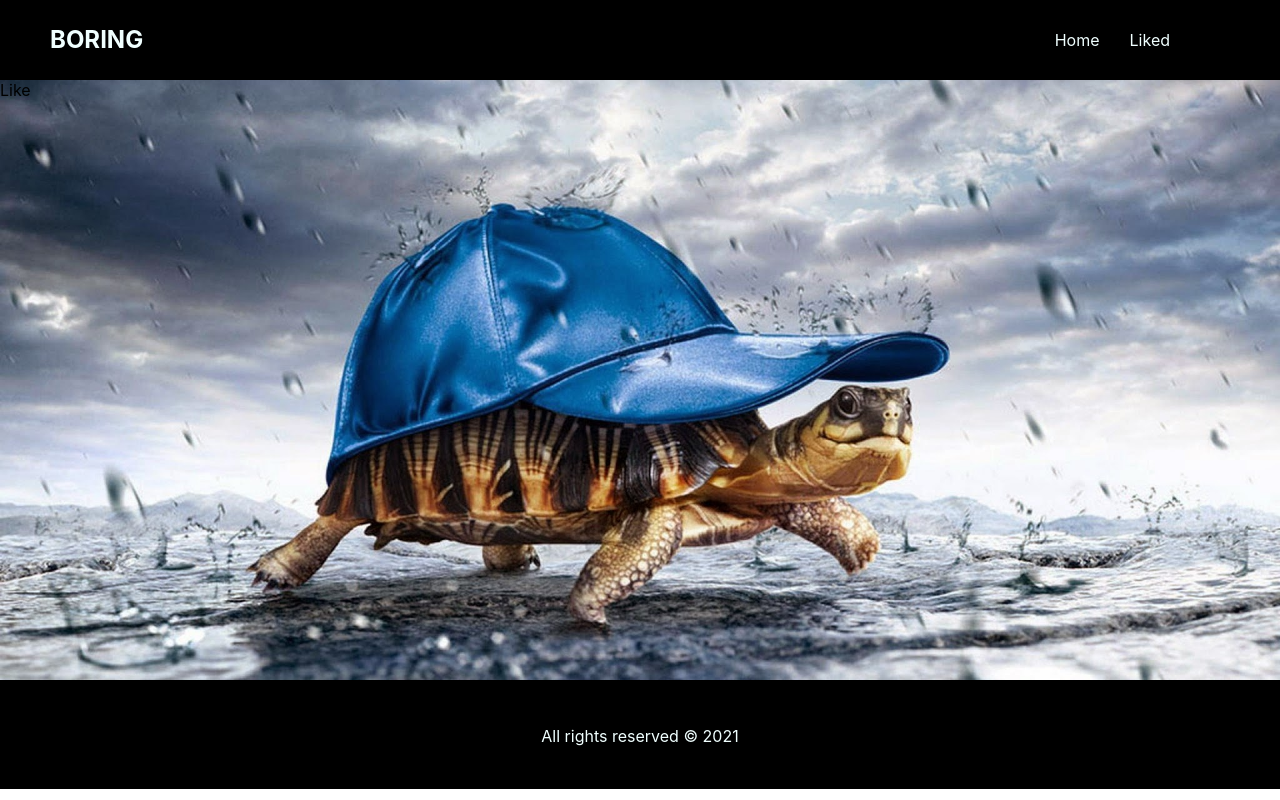
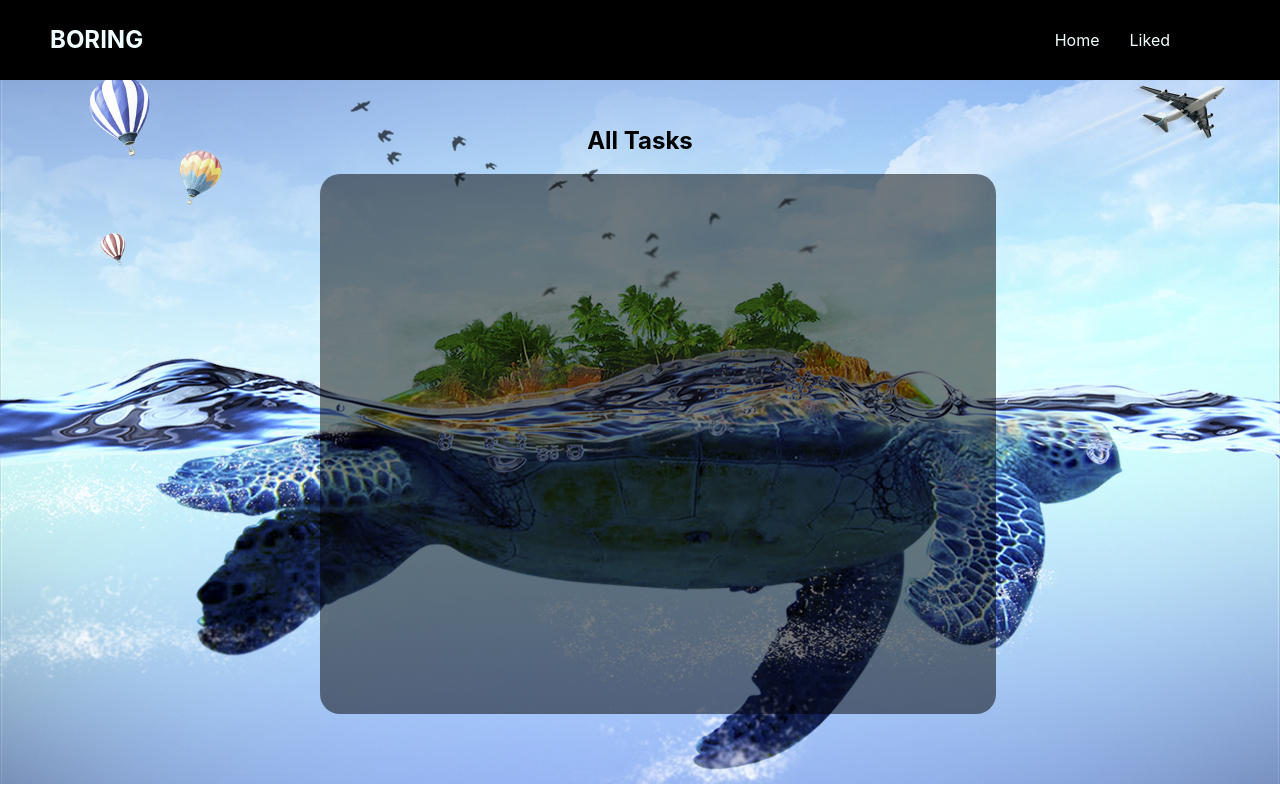
Before and after one commit to nomi511/reactBoringApp, a React (Create React App) app: page /Like in a window 1280 px wide. Built offline with nearby package versions, Linux system fonts and the light colour scheme; some icons are missing.

Commit message:
liked page design and worked on list

```diff
--- a/src/App.js
+++ b/src/App.js
@@ -1,6 +1,5 @@
 
 import Navigation from "./components/Navbar"
-import Footer from "./components/Footer"
 
 import Home from "./components/Home"
 import Like from "./components/Like"
@@ -9,15 +8,20 @@ import Like from "./components/Like"
 import { BrowserRouter as Router, Route, Switch } from "react-router-dom"
 
 
-import { useState } from "react"
+import { useState, useEffect } from "react"
 
 
 function App() {
 
-  const [arr, array] = useState([])
+  const [arr, array] = useState()
 
+  useEffect ( ()=> {
 
+    let ldata = JSON.parse(localStorage.getItem("Tasks"))
 
+    array(ldata)
+
+  }, [] )
 
 
   return (
@@ -36,14 +40,14 @@ function App() {
             </Route>
 
             <Route path="/Like">
-              <Like arr={arr} />
+              <Like arr={arr} array={array} />
             </Route>
 
           </Switch>
 
         </div>
 
-        <Footer />
+
 
       </div>
 
--- a/src/components/Footer.js
+++ /dev/null
@@ -1,11 +0,0 @@
-const Footer = () => {
-    return (
-        <footer>
-
-            <p>All rights reserved &copy; 2021</p>
-
-        </footer>
-     );
-}
-
-export default Footer;
--- a/src/components/Home.js
+++ b/src/components/Home.js
@@ -1,17 +1,30 @@
 
 import useFetch from "./useFetch";
+import { useEffect } from "react";
 
 
 const Home = ( { arr, array } ) => {
 
     const {data, load, err} = useFetch('http://www.boredapi.com/api/activity/');
+    let sarr
+    let count = 1
 
     const update = () => {
-        array([...arr, {
-            id: array.length,
+
+
+        array([arr, {
+            id: count,
             value: data.activity,
             done: false
         }])
+
+        count++
+
+        sarr = JSON.stringify(arr)
+        localStorage.setItem("Tasks",sarr)
+
+
+
     }
 
     return (
@@ -33,7 +46,7 @@ const Home = ( { arr, array } ) => {
                         </div>
 
                         <div className="sbtn">
-                            <button className="likebtn"  onClick={ () => {update() }} > <i className="icon-heart"></i></button>
+                            <button className="likebtn"  onClick={()=>{update()}} > <i className="icon-heart"></i></button>
                         </div>
 
                         </div>
--- a/src/components/Like.js
+++ b/src/components/Like.js
@@ -1,7 +1,57 @@
-const Like = () => {
+
+import { useState, useEffect } from "react"
+
+const Like = ({ arr, array }) => {
+
+
+    let newarray = (el) => {
+
+        console.log(arr[el.id])
+        console.log(el.id)
+
+        //localStorage.removeItem("Tasks")
+
+        array( arr.filter( elem => elem.id !== el.id  ) )
+
+        localStorage.setItem("Tasks", JSON.stringify(arr))
+
+
+    }
+
+
+
+
+
+
     return (
-        <div>
-            Like
+        <div className="likedpage">
+
+            <h2>All Tasks</h2>
+
+            <div className="valuescenter">
+
+                {/* {arr && console.log(arr)} */}
+                { arr && arr.map ( val => (<div className="values" key={val.id}>
+
+                    {/* <p>{val.id}</p> */}
+                    <div className="taskcontent">
+                        <p> {val.value} </p>
+                    </div>
+
+                    <div>
+                        <button onClick={ () => {newarray(val) } } >X</button>
+                    </div>
+
+
+
+
+                </div> )
+                )}
+
+            </div>
+
+
+
         </div>
      );
 }
--- a/src/index.css
+++ b/src/index.css
@@ -63,7 +63,7 @@ footer
 }
 
 .pbody {
-  height: 75vh;
+  height: 88vh;
   background-image: url(./lazy.jpeg);
   background-repeat: no-repeat;
   background-size: 100%;
@@ -134,3 +134,67 @@ footer
 .activityflex .sbtn {
   padding-top: 5%;
 }
+
+
+
+.likedpage {
+  color: azure;
+  padding-top: 2%;
+
+
+}
+
+.likedpage h2 {
+  text-align: center;
+  color: black;
+
+}
+
+
+.likedpage .valuescenter {
+
+  width: 45%;
+  height: 55vh;
+  margin-left: 25%;
+  overflow-y: scroll;
+  padding: 50px;
+  border-radius: 20px;
+
+  background-color: rgba(0,0,0,0.5);
+
+}
+
+.likedpage .values {
+
+  width: 100%;
+  height: 50px;
+  margin-bottom: 10px;
+  display: flex;
+  border-radius: 50px;
+  justify-content: space-between;
+  align-items: center;
+  background-color:rgb(119, 112, 98);
+
+}
+
+.likedpage .values .taskcontent
+{
+  margin-left: 20px;
+}
+
+.likedpage .values button {
+
+  width: 35px;
+  height: 35px;
+  border: none;
+  border-radius: 50%;
+  margin-right: 10px;
+  background-color: rgba(0,0,0,0.5);
+  color: azure;
+
+}
+
+.likedpage .values button:hover {
+  background-color: orange;
+  color: azure;
+}
```
Also changed, not shown: src/components/Navbar.js (+0 -7 lines), src/lazy.jpeg.
